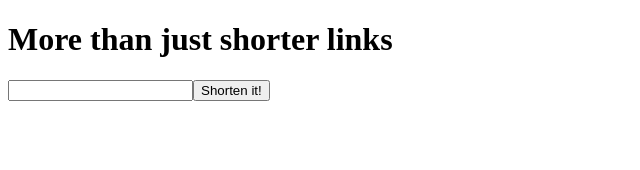
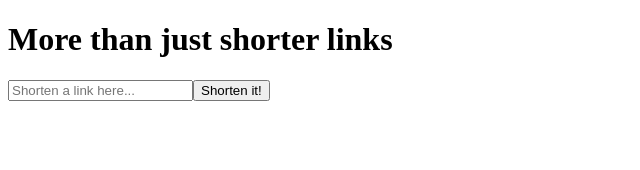
Before and after one commit to ZeenatLawal/Shortly, a React (Create React App) app: page / in a window 1280 px wide. Shown: the top 170 px of the page, without its empty margins (0-640 px from the left). Built offline with nearby package versions, Linux system fonts and the light colour scheme.

Commit message:
Add custom error for empty input field submission

```diff
--- a/src/components/InputUrl.js
+++ b/src/components/InputUrl.js
@@ -5,8 +5,11 @@ import { shortenedUrl } from '../redux/shortUrlData/shortUrl';
 const InputUrl = () => {
   const dispatch = useDispatch();
   const [url, setUrl] = useState('');
+  const [validity, setCustomValidity] = useState('');
 
   const onUrlChange = (e) => setUrl(e.target.value);
+  const onInvalidUrl = () => setCustomValidity('Please add a link');
+  const onInputUrl = () => setCustomValidity('');
 
   const handleSubmit = (e) => {
     e.preventDefault();
@@ -16,10 +19,20 @@ const InputUrl = () => {
   };
 
   return (
-    <form onSubmit={handleSubmit}>
-      <input type="text" onChange={onUrlChange} required />
-      <button type="submit">Shorten it!</button>
-    </form>
+    <div>
+      <form onSubmit={handleSubmit}>
+        <input
+          type="text"
+          placeholder="Shorten a link here..."
+          onChange={onUrlChange}
+          onInvalid={onInvalidUrl}
+          onInput={onInputUrl}
+          required
+        />
+        <button type="submit">Shorten it!</button>
+      </form>
+      <p>{validity}</p>
+    </div>
   );
 };
 
```
